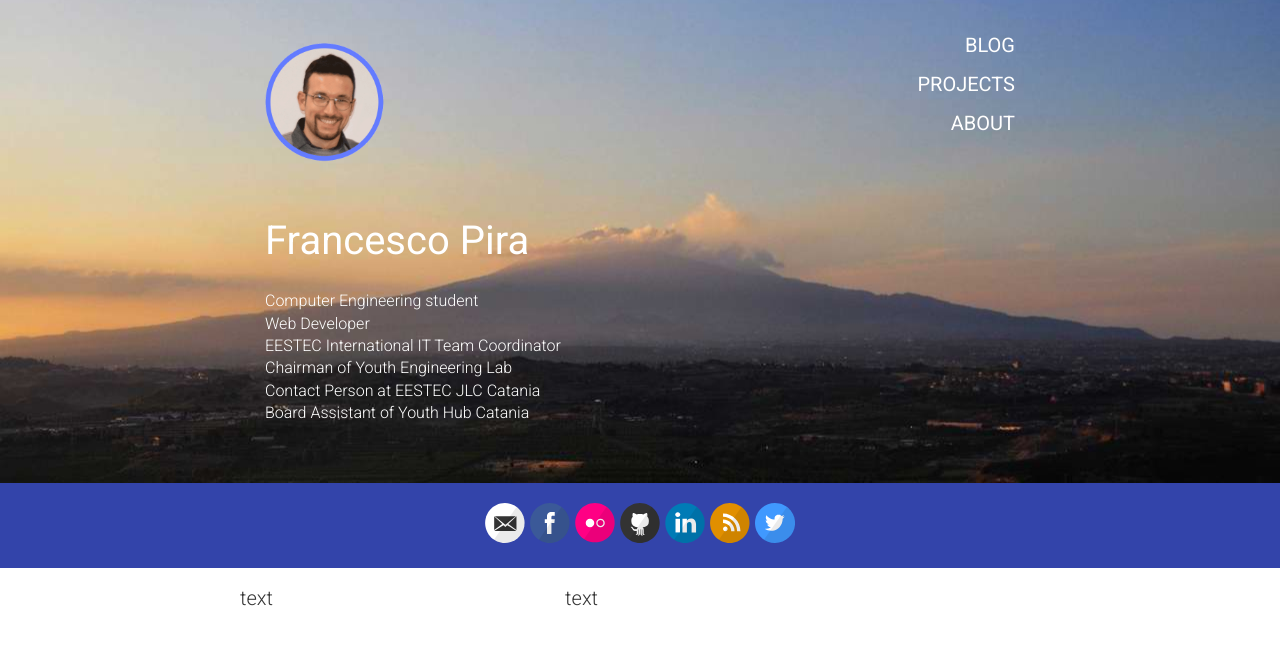
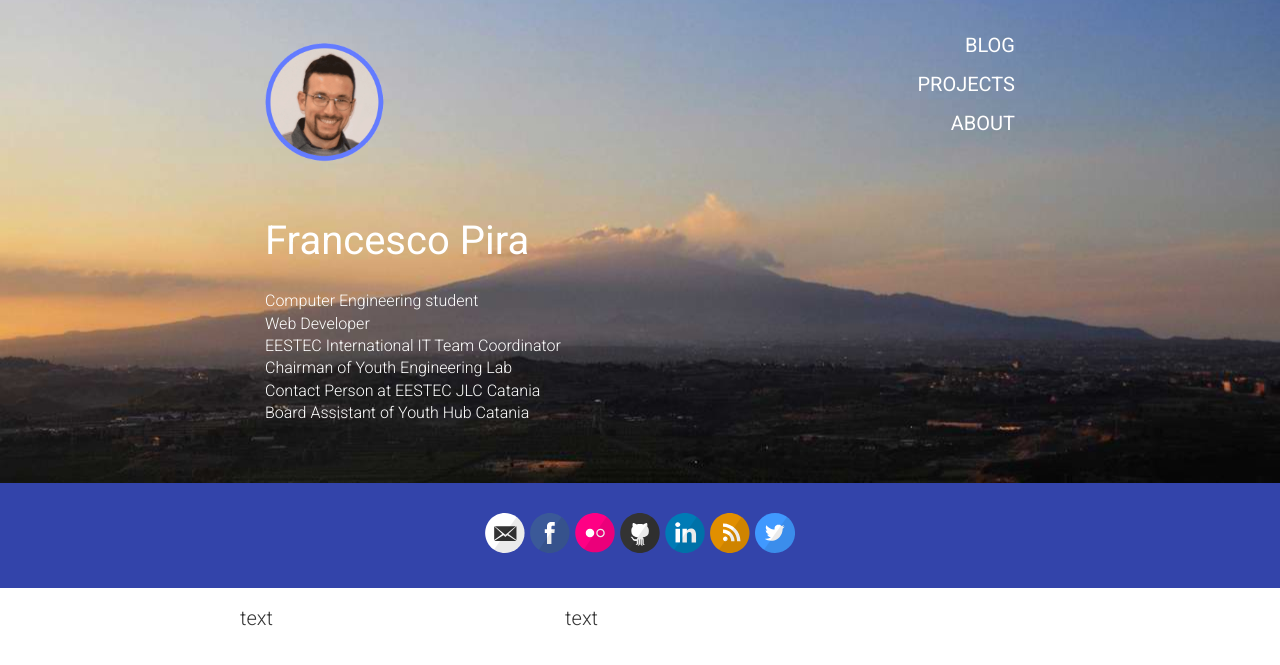
Before and after one commit to pirafrank/Jekyll-Blue, a Jekyll site: the page built from index.html, in a window 1280 px wide. Shown: the top 665 px of the page. Built offline with Jekyll 4.4.1, drawn with Linux system fonts in a browser that asks for light colours; Markdown is read by kramdown in place of the engine named in the settings.

Commit message:
improved nav-links layout on mobile

```diff
--- a/css/home.scss
+++ b/css/home.scss
@@ -6,6 +6,13 @@
 h1 {
   font-weight: normal;
   color: #fff;
+}
+
+.cover {
+  background-image: url("{{ site.baseurl }}/images/background.jpg");
+  background-size: cover;
+  background-repeat: no-repeat;
+  background-position: center center;
 }
 
 .header {
@@ -56,6 +63,17 @@ h1 {
   }
 }
 
+.middle {
+  text-align: center;
+  background-color: #34a;
+  padding: 20px 0px 20px 0px;
+}
+
+.social {
+  padding-top: 10px;
+  padding-bottom: 10px;
+}
+
 .nav-links.nav-links-alt {
   display: none;
 
@@ -66,21 +84,12 @@ h1 {
     }
   }
 
+  a {
+    margin: 0px 10px 0px 10px;
+  }
+
   @include mobile {
     display: block;
     padding: 10px 0px 5px 0px;
   }
 }
-
-.social {
-  text-align: center;
-  background-color: #34a;
-  padding: 20px 0px 20px 0px;
-}
-
-.cover {
-  background-image: url("{{ site.baseurl }}/images/background.jpg");
-  background-size: cover;
-  background-repeat: no-repeat;
-  background-position: center center;
-}
--- a/index.html
+++ b/index.html
@@ -59,12 +59,14 @@
     </div>
   </div>
 
-  <div class="social">
-    {% include svg-icons.html %}
+  <div class="middle">
+    <div class="social">
+      {% include svg-icons.html %}
+    </div>
     <div class="content nav-links nav-links-alt">
-        <p><a href="{{ site.baseurl }}/blog">BLOG</a></p>
-        <p><a href="{{ site.baseurl }}/projects">PROJECTS</a></p>
-        <p><a href="{{ site.baseurl }}/about">ABOUT</a></p>
+        <a href="{{ site.baseurl }}/blog">BLOG</a>
+        <a href="{{ site.baseurl }}/projects">PROJECTS</a>
+        <a href="{{ site.baseurl }}/about">ABOUT</a>
     </div>
   </div>
 
```
